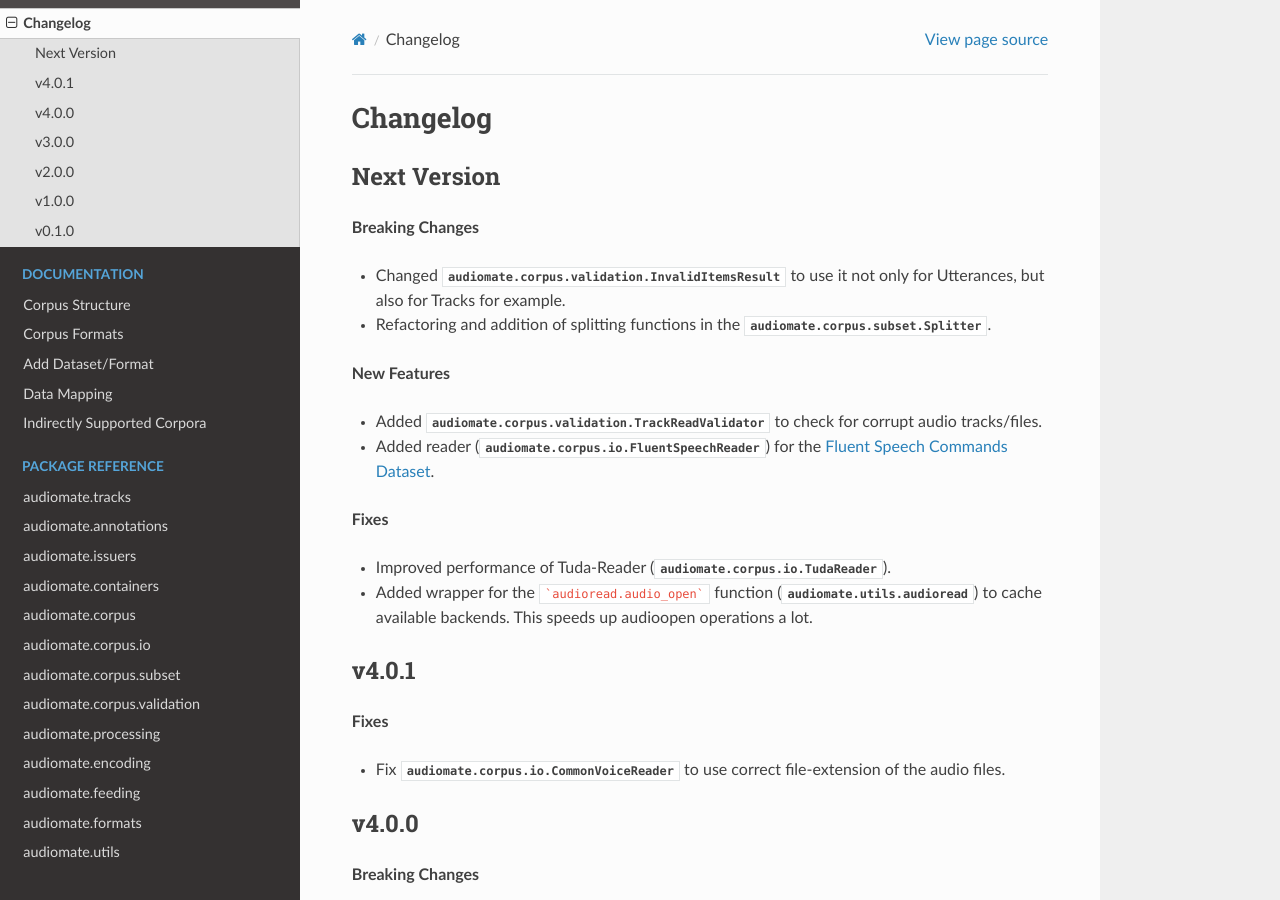
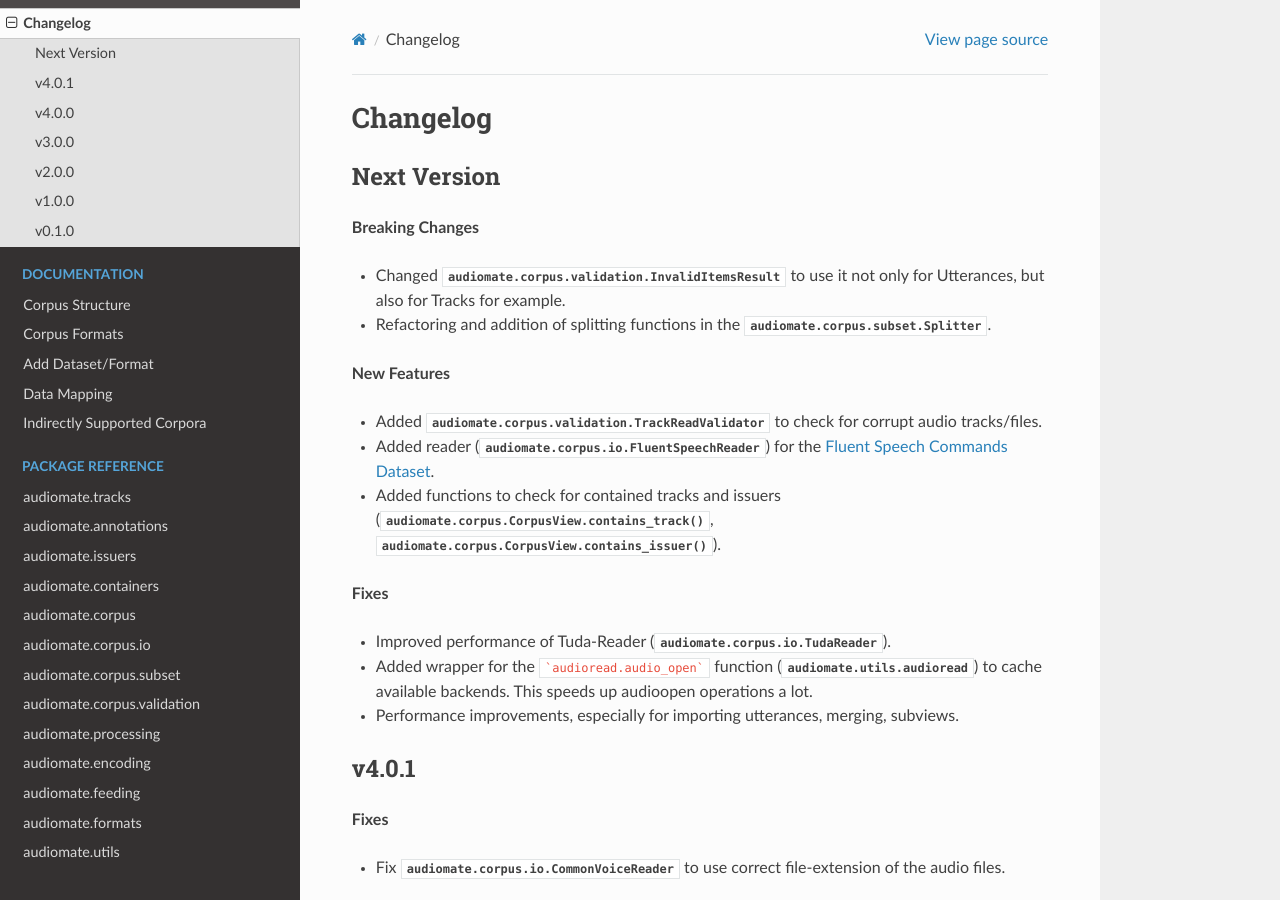
Before and after one commit to ynop/audiomate, a Sphinx documentation site: the page built from docs/notes/changelog.rst, in a window 1280 px wide and 900 px high. Built offline with Sphinx 7.4.7 and the Read the Docs theme 2.0.0, drawn with Linux system fonts in a browser that asks for light colours.

Commit message:
Update changelog

````diff
--- a/docs/notes/changelog.rst
+++ b/docs/notes/changelog.rst
@@ -17,12 +17,16 @@ Next Version
 * Added reader (:class:`audiomate.corpus.io.FluentSpeechReader`) for the
   `Fluent Speech Commands Dataset <http://www.fluent.ai/research/fluent-speech-commands/>`_.
 
+* Added functions to check for contained tracks and issuers (:meth:`audiomate.corpus.CorpusView.contains_track`, :meth:`audiomate.corpus.CorpusView.contains_issuer`).
+
 **Fixes**
 
 * Improved performance of Tuda-Reader (:class:`audiomate.corpus.io.TudaReader`).
 
 * Added wrapper for the ```audioread.audio_open``` function (:mod:`audiomate.utils.audioread`) to cache available
   backends. This speeds up audioopen operations a lot.
+
+* Performance improvements, especially for importing utterances, merging, subviews.
 
 v4.0.1
 ------
````
